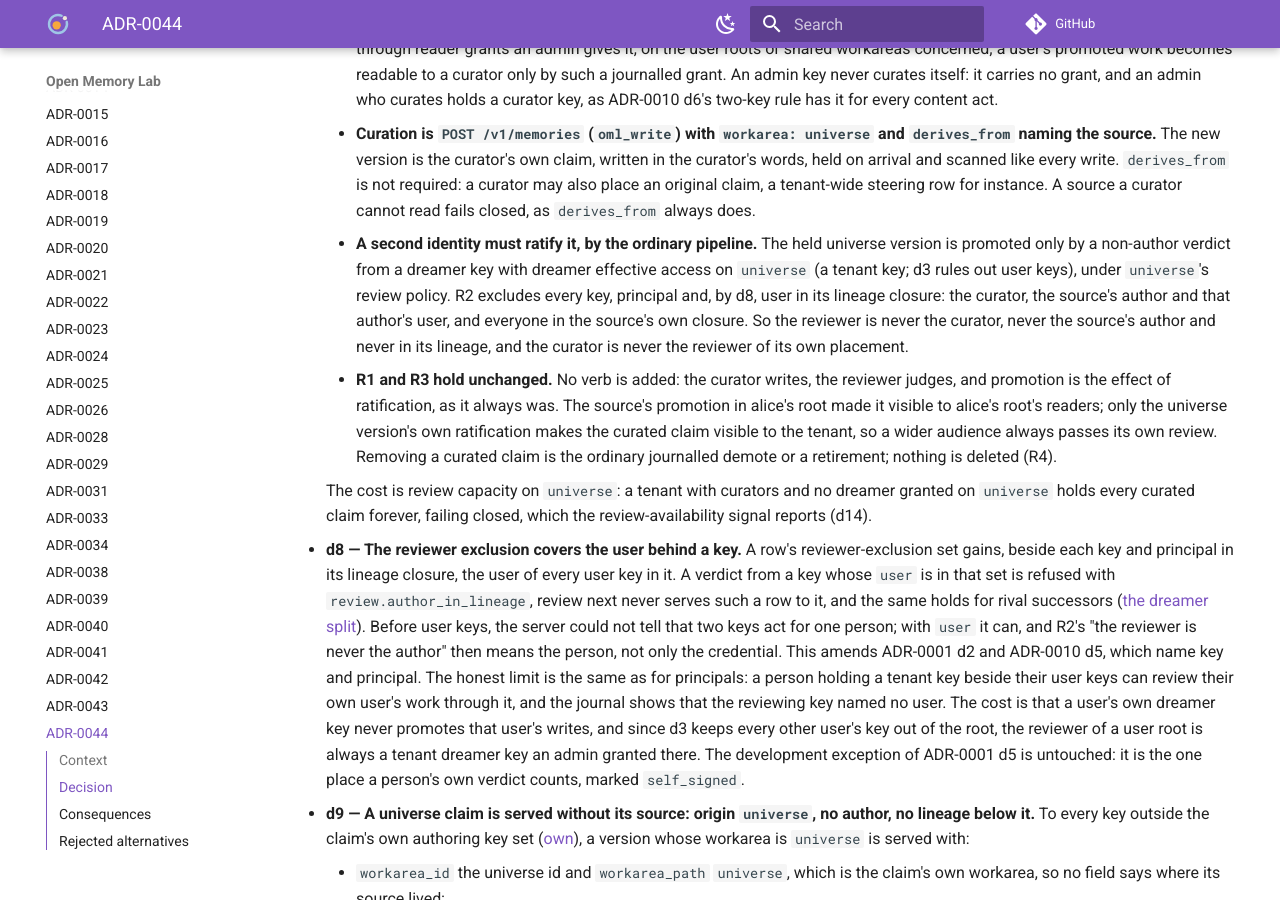
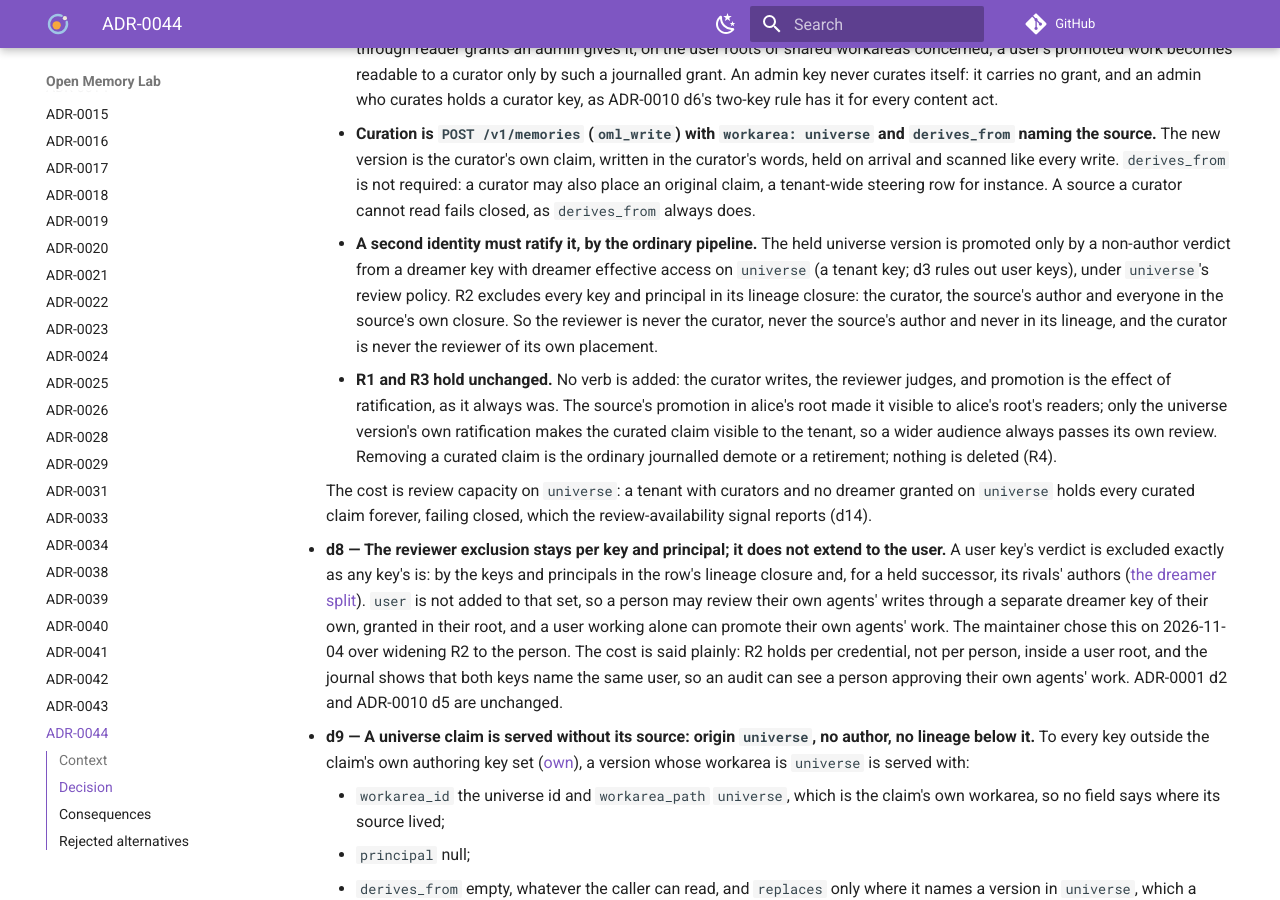
Before and after one commit to e8kor/open-memory-lab, an MkDocs documentation site: the page built from docs/adr/ADR-0044-every-user-works-under-a-root-of-their-own-and-universe-serves-curated-claims-without-their-source.md, in a window 1280 px wide and 900 px high, scrolled down 3987 px. Built offline with MkDocs 1.6.1 and Material for MkDocs 9.7.7, drawn with Linux system fonts in a browser that asks for light colours; comment, search, counter and statistics services are not loaded; some of the changed text lies outside the part shown.

Commit message:
Keep the reviewer exclusion per key and principal for user keys, so a person may review their own agents' writes through a separate key, as the maintainer decided (ADR-0044 d8)

```diff
--- a/docs/adr/ADR-0044-every-user-works-under-a-root-of-their-own-and-universe-serves-curated-claims-without-their-source.md
+++ b/docs/adr/ADR-0044-every-user-works-under-a-root-of-their-own-and-universe-serves-curated-claims-without-their-source.md
@@ -11,7 +11,7 @@ answers: what a user is and where their root workarea sits; how a key is tied to
 
 **Release:** planned for v0.5.0 ([releases](../product/releases.md#decisions))
 
-**Amends:** ADR-0001 (d2), ADR-0008 (d1, d3, d4), ADR-0010 (d1, d5), ADR-0018 (d4), ADR-0025 (d2, d3, d8), ADR-0026 (d1, d4, d5, d7), ADR-0028 (d1), ADR-0039 (d15)
+**Amends:** ADR-0008 (d1, d3, d4), ADR-0010 (d1), ADR-0018 (d4), ADR-0025 (d2, d3, d8), ADR-0026 (d1, d4, d5, d7), ADR-0028 (d1), ADR-0039 (d15)
 
 ## Context
 
@@ -219,8 +219,8 @@ Decided, not built.
     - **A second identity must ratify it, by the ordinary pipeline.** The held universe version
       is promoted only by a non-author verdict from a dreamer key with dreamer effective access
       on `universe` (a tenant key; d3 rules out user keys), under `universe`'s review policy.
-      R2 excludes every key, principal and, by d8, user in its lineage closure: the curator, the
-      source's author and that author's user, and everyone in the source's own closure. So the
+      R2 excludes every key and principal in its lineage closure: the curator, the source's
+      author and everyone in the source's own closure. So the
       reviewer is never the curator, never the source's author and never in its lineage, and
       the curator is never the reviewer of its own placement.
     - **R1 and R3 hold unchanged.** No verb is added: the curator writes, the reviewer judges,
@@ -234,21 +234,16 @@ Decided, not built.
     `universe` holds every curated claim forever, failing closed, which the review-availability
     signal reports (d14).
 
-- **d8 — The reviewer exclusion covers the user behind a key.** A row's reviewer-exclusion set
-  gains, beside each key and principal in its lineage closure, the user of every user key in it.
-  A verdict from a key whose `user` is in that set is refused with `review.author_in_lineage`,
-  review next never serves such a row to it, and the same holds for rival successors
-  ([the dreamer split](../architecture/roles-and-keys.md#the-dreamer-split)). Before user keys,
-  the server could not tell that two keys act for one person; with `user` it can, and R2's
-  "the reviewer is never the author" then means the person, not only the credential. This
-  amends ADR-0001 d2 and ADR-0010 d5, which name key and principal. The honest limit is the
-  same as for principals: a person holding a tenant key beside their user keys can review their
-  own user's work through it, and the journal shows that the reviewing key named no user. The
-  cost is that a user's own dreamer key never promotes that user's writes, and since d3 keeps
-  every other user's key out of the root, the reviewer of a user root is always a tenant dreamer
-  key an admin granted there. The
-  development exception of ADR-0001 d5 is untouched: it is the one place a person's own
-  verdict counts, marked `self_signed`.
+- **d8 — The reviewer exclusion stays per key and principal; it does not extend to the user.**
+  A user key's verdict is excluded exactly as any key's is: by the keys and principals in the
+  row's lineage closure and, for a held successor, its rivals' authors
+  ([the dreamer split](../architecture/roles-and-keys.md#the-dreamer-split)). `user` is not added
+  to that set, so a person may review their own agents' writes through a separate dreamer key of
+  their own, granted in their root, and a user working alone can promote their own agents' work.
+  The maintainer chose this on 2026-11-04 over widening R2 to the person. The cost is said
+  plainly: R2 holds per credential, not per person, inside a user root, and the journal shows
+  that both keys name the same user, so an audit can see a person approving their own agents'
+  work. ADR-0001 d2 and ADR-0010 d5 are unchanged.
 
 - **d9 — A universe claim is served without its source: origin `universe`, no author, no
   lineage below it.** To every key outside the claim's own authoring key set
@@ -371,7 +366,6 @@ Decided, not built.
     | a user key holds no reader on `universe` (an admin removed the node grant, when grant changes are built) | — | `oml doctor` under the key: `warn universe: this key does not read universe's claims` |
     | a key used by a person names no user (a grandfathered or mis-issued key) | — | `oml doctor` under the key: `user: none (tenant key: names resolve in the shared namespace)` |
     | curated claims wait with no eligible reviewer on `universe` | — (held, failing closed) | `oml doctor` review availability: `warn universe has no dreamer outside its writers' lineage` |
-    | a user root whose only dreamer keys are its own user's (d8) | — (held, failing closed) | `oml doctor` review availability: `warn universe.<user> has no eligible reviewer outside <user>` |
     | a key row naming a root that is not a user root | the lead refuses to serve that key, `auth.invalid` with `details.reason: user_root` | `oml doctor` under the key names the reason |
 
 - **d15 — The wire and the vocabulary are held here until built, and the build is one change set
@@ -393,7 +387,7 @@ Decided, not built.
     |---|---|---|
     | S1 | d4, d1, d2, d3, d12: `covers`, `user_root`, `user`, the issuance rules and the fold of old rows | `a_node_grant_covers_its_node_and_no_descendant`, `a_node_grant_with_a_deny_entry_is_refused`, `the_first_key_naming_a_user_creates_its_root_under_universe`, `a_second_key_naming_the_user_joins_its_root`, `a_user_named_like_a_shared_workarea_is_name_taken`, `user_on_an_admin_key_is_refused`, `a_user_keys_grant_outside_its_root_is_refused_as_issuer_ceiling`, `issuance_adds_a_reader_node_grant_on_universe_to_every_user_key`, `a_key_issued_before_users_folds_as_a_tenant_key` |
     | S2 | d5, d6: namespaces, qualified names, user-key create | `two_users_each_create_a_workarea_named_project`, `a_user_keys_bare_name_resolves_in_its_own_root`, `a_qualified_name_resolves_for_an_admin`, `a_three_label_value_is_still_a_path_and_refused`, `a_user_key_creates_a_workarea_under_its_root_by_default`, `a_user_key_cannot_create_outside_its_root` |
-    | S3 | d7, d8: curation and the user exclusion | `a_user_keys_write_into_universe_is_universe_refused`, `a_curators_write_into_universe_is_held`, `a_curated_claim_is_never_promoted_by_the_sources_author_or_its_user`, `a_users_own_dreamer_key_never_reviews_its_users_writes` |
+    | S3 | d7, d8: curation, and the exclusion per key | `a_user_keys_write_into_universe_is_universe_refused`, `a_curators_write_into_universe_is_held`, `a_curated_claim_is_never_promoted_by_the_sources_author`, `a_users_own_dreamer_key_may_review_its_agents_writes` |
     | S4 | d9, d10, d14: the served view, the recall join, the doctor lines | `a_universe_claim_serves_no_principal_and_no_derives_from_to_a_reader`, `the_sources_author_is_served_the_same_universe_view`, `the_curator_reads_its_own_universe_row_in_full`, `recall_inside_a_user_root_ranks_universe_hits_with_its_own`, `universe_steering_applies_in_every_user_root`, `a_user_key_never_sees_another_users_root_in_the_tree`, `doctor_warns_when_a_user_key_does_not_read_universe` |
 
 ## Consequences
@@ -404,7 +398,7 @@ Decided, not built.
   [errors](../api/errors.md), [releases](../product/releases.md) and [llms.txt](../llms.txt) mark
   each part planned for v0.5.0 and not built. The event catalog, the Postgres schema and the
   OpenAPI documents change only with the build (d15).
-- ADR-0001 d2, ADR-0008 d1, d3 and d4, ADR-0010 d1 and d5, ADR-0018 d4, ADR-0025 d2, d3 and d8,
+- ADR-0008 d1, d3 and d4, ADR-0010 d1, ADR-0018 d4, ADR-0025 d2, d3 and d8,
   ADR-0026 d1, d4, d5 and d7, ADR-0028 d1 and ADR-0039 d15 keep their text; each Status line
   points here. The decision register's D7, D9, D13 and D14 rows cite this record.
 - The roadmap opens three rows: **FR-72**, moving existing shared workareas into a user root
@@ -436,7 +430,7 @@ Decided, not built.
 | **Curation as a new verb that publishes a promoted source directly** | A verb whose effect is visibility to the whole tenant is a promotion by fiat, against R1, and skips the second identity R2 asks for at the wider audience. An ordinary held write reviewed on `universe` needs no new verb. |
 | **Curation that moves (reassigns) the source into `universe`** | The source would leave its author's root and carry its attribution with it; d9's anonymous view would then have to rewrite the row it serves. A new version deriving from the source keeps both intact. |
 | **Users proposing their own claims for `universe`** | The maintainer ruled it out: users neither write nor propose to `universe`. |
-| **R2 by key and principal only, as now** | With `user` the server knows when two keys act for one person; leaving it out would let a person's two agents review each other's work as independent reviewers. |
+| **The user behind a key in the reviewer exclusion** | It would make R2 hold per person inside a user root, but a user's own dreamer key could then never promote their own agents' writes, so every user root would need a reviewer from outside it and a user could never work alone. The maintainer kept the exclusion per key and principal on 2026-11-04 (d8). |
 | **Showing the source's author a link to the curated copy** | It tells alice which of her claims a curator chose, through a field no other reader has, and adds a field for a fact the journal already holds. |
 | **Recall at a user scope without universe hits, the client naming `workarea: universe`** | The session-start brief and every agent that recalls at its default would never meet a curated claim; asking every client to recall twice contradicts the URL-and-key start. |
 | **A second default workarea on a user key, for reads** | Two defaults for one key, which ADR-0022 d4 and ADR-0039 d4 keep single; d10's join gives the same reach with one rule on the owning page. |
--- a/docs/architecture/roles-and-keys.md
+++ b/docs/architecture/roles-and-keys.md
@@ -382,11 +382,9 @@ pending edges, a dreamer cannot launder authorship by proposing an edit and revi
 before the edit is ratified. A dreamer's own proposals always need another reviewer.
 
 *Planned for v0.5.0, not built ([ADR-0044](../adr/ADR-0044-every-user-works-under-a-root-of-their-own-and-universe-serves-curated-claims-without-their-source.md) d8, proposed):* the
-exclusion also covers the user behind a key. A verdict from a key whose `user` is the user of any
-[user key](#user-keys-planned) in the row's lineage closure, or of a rival held successor's
-author, is refused with `review.author_in_lineage`, and review next never serves such a row to it.
-The limit is the principal's: a person reviewing through a tenant key that names no user is not
-caught, and the journal shows that the reviewing key named none.
+exclusion stays per key and principal for [user keys](#user-keys-planned) too: `user` is not in
+it, so a person may review their own agents' writes through a separate dreamer key in their root,
+and the journal shows that both keys name the same user.
 
 **Rival successors.** While a successor is held, the reviewer-exclusion set of every other held
 successor of the same target (same workarea, `claim_key` and `replaces`) also contains its
--- a/docs/llms.txt
+++ b/docs/llms.txt
@@ -109,4 +109,4 @@
 - [ADR-0041](https://e8kor.github.io/open-memory-lab/adr/ADR-0041-a-quick-start-in-one-command-per-role/): accepted with release v0.4.0 — one command per role: install.sh and install.ps1 install the CLI for the user without sudo, check the archive against the signed SHA256SUMS (with cosign when present, checksum only otherwise, and say which), pin the version they were released with; then `oml login`, `oml setup claude-code` and, for a self-hoster, `oml quickstart`; time-to-first-memory targets, unmeasured (FR-68)
 - [ADR-0042](https://e8kor.github.io/open-memory-lab/adr/ADR-0042-every-request-logs-one-line-under-an-id-the-caller-may-name-and-metrics-stay-off-the-public-port/): accepted with release v0.4.1 — one JSON log line per HTTP request and per MCP call, under an `X-Request-Id` the caller may send and the server otherwise mints, with the client IP read from `X-Forwarded-For` only through a trusted proxy and logs kept at most 30 days; Prometheus metrics on a listener of their own, off by default; OTLP trace export off unless a setting names a collector
 - [ADR-0043](https://e8kor.github.io/open-memory-lab/adr/ADR-0043-what-oml-releases-defaults-to-the-maintainers-public-server/): accepted with release v0.4.1 — the Claude Code plugin and the agent kit default to `https://memory.doublegate.io`, so an agent needs only its key; `oml setup claude-code` takes the same default and says so before it sends, and every other CLI verb still requires a URL
-- [ADR-0044](https://e8kor.github.io/open-memory-lab/adr/ADR-0044-every-user-works-under-a-root-of-their-own-and-universe-serves-curated-claims-without-their-source/): proposed, planned for v0.5.0, not built — every user gets a root `universe.<user>` created by the first key naming them through a new `user` field; user keys reach only their root and, through a `covers: node` reader grant, `universe`'s own claims; workarea names are unique per user root with `<user>.<name>` tenant-unique; `universe` holds only claims that admin-designated curator keys write and a second identity reviews, served with no author, no lineage and no path below `universe`; R2 also excludes the user behind a key; recall in a user root also searches `universe`; existing keys and workareas are grandfathered
+- [ADR-0044](https://e8kor.github.io/open-memory-lab/adr/ADR-0044-every-user-works-under-a-root-of-their-own-and-universe-serves-curated-claims-without-their-source/): proposed, planned for v0.5.0, not built — every user gets a root `universe.<user>` created by the first key naming them through a new `user` field; user keys reach only their root and, through a `covers: node` reader grant, `universe`'s own claims; workarea names are unique per user root with `<user>.<name>` tenant-unique; `universe` holds only claims that admin-designated curator keys write and a second identity reviews, served with no author, no lineage and no path below `universe`; the reviewer exclusion stays per key, so a person may review their own agents through a separate key; recall in a user root also searches `universe`; existing keys and workareas are grandfathered
```
Also changed, not shown: docs/adr/ADR-0001-the-constitution.md (+1 -1 lines), docs/concepts.md (+2 -2 lines).
